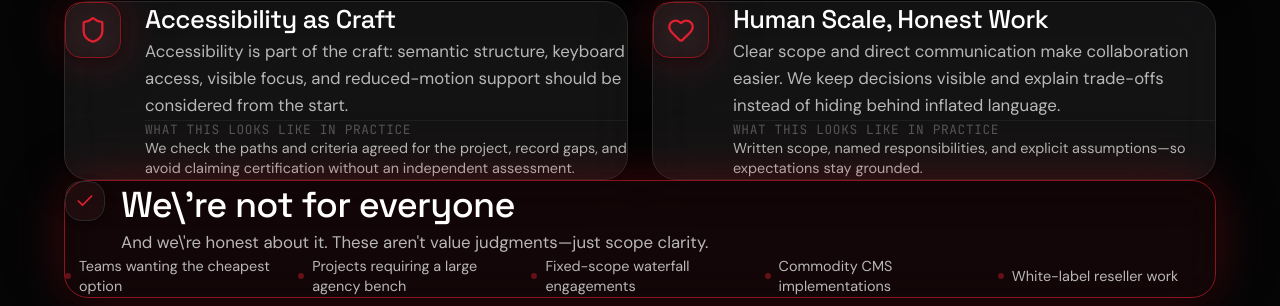
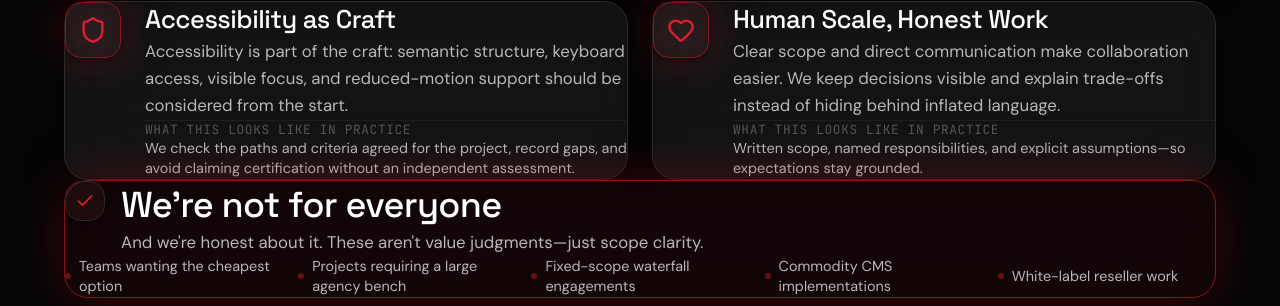
Before and after one commit to D8v1d777/RTSOLUTIONS-, a Next.js app: page / in a window 1280 px wide. Shown: the part 5651-5957 px from the top of the page. Built offline with nearby package versions, Linux system fonts and the light colour scheme; no server answers.

Commit message:
fix: remove remaining visible apostrophe escapes

```diff
--- a/src/components/sections/WhyRTSolutions.tsx
+++ b/src/components/sections/WhyRTSolutions.tsx
@@ -156,10 +156,10 @@ export function WhyRTSolutions() {
             </div>
             <div>
               <h3 className="font-display text-xl lg:text-2xl font-medium text-white mb-2">
-                We\'re not for everyone
+                We're not for everyone
               </h3>
               <p className="text-text-secondary">
-                And we\'re honest about it. These aren't value judgments—just scope clarity.
+                And we're honest about it. These aren't value judgments—just scope clarity.
               </p>
             </div>
           </div>
```
